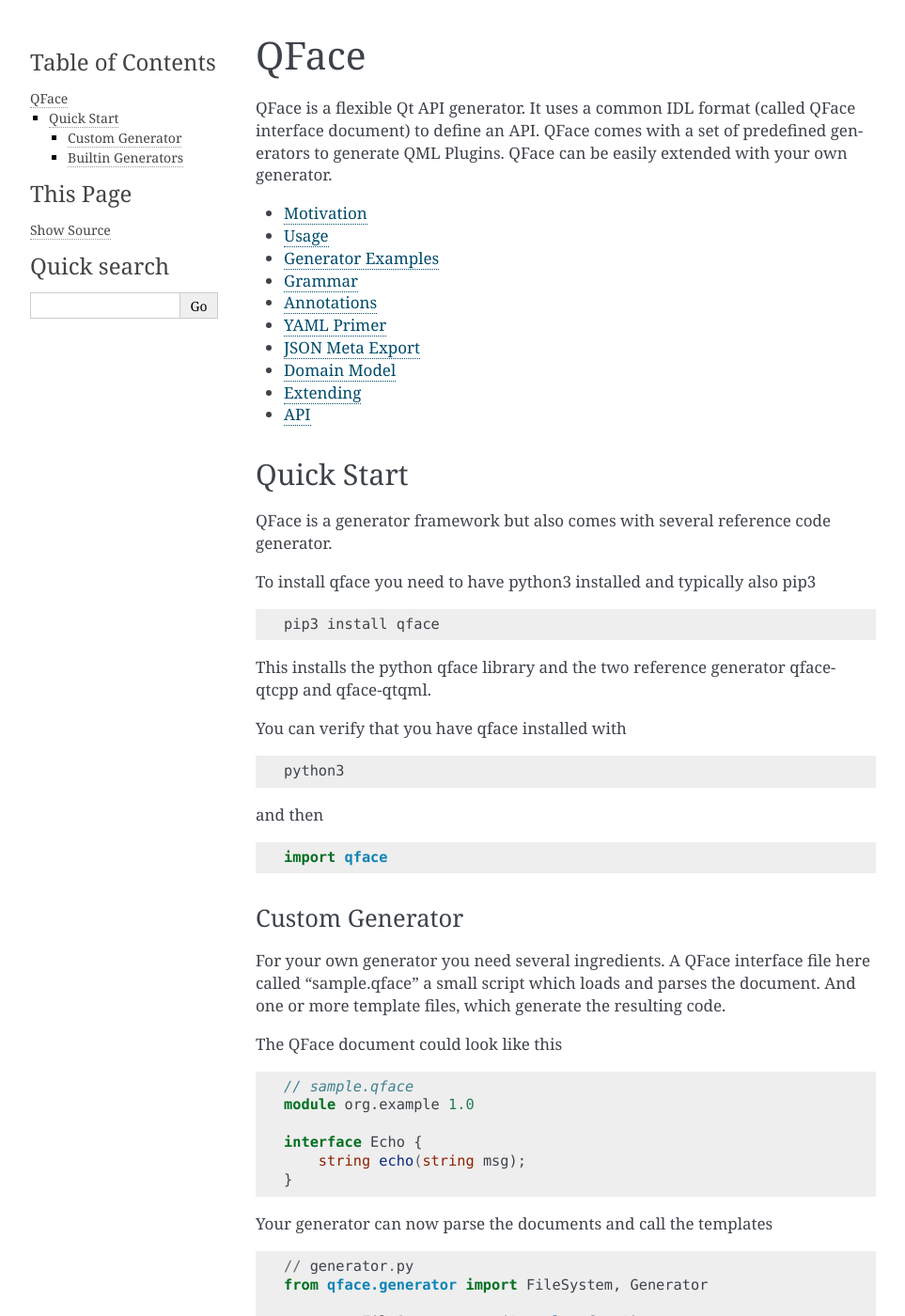
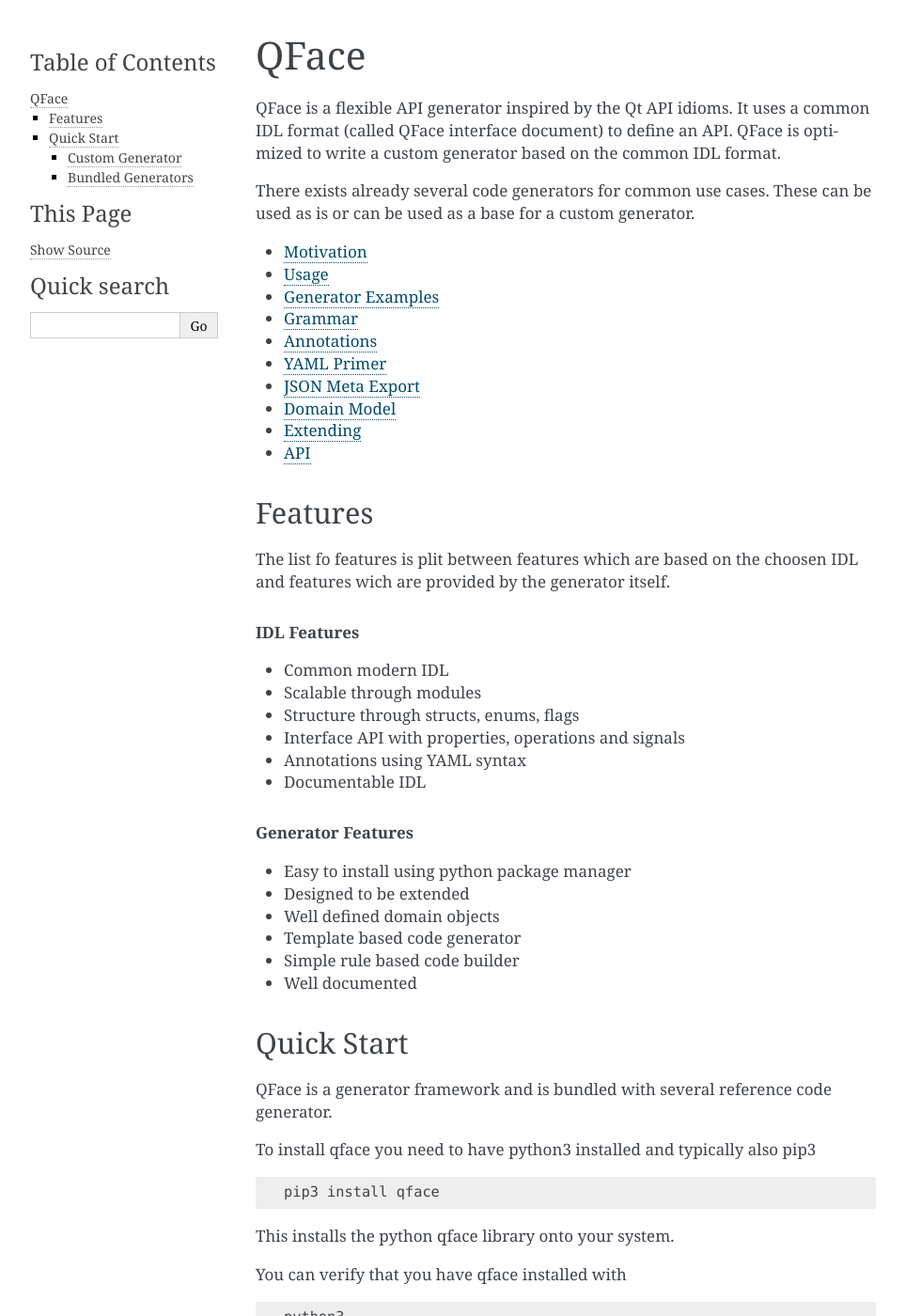
Before and after one commit to Pelagicore/qface, a Sphinx documentation site: the page built from docs/index.rst, in a window 1280 px wide and 1400 px high. Shown: the whole window at 94% size, without its empty margins (148-1111 px from the left). Built offline with Sphinx 7.4.7, drawn with Linux system fonts in a browser that asks for light colours; some of the changed text lies outside the part shown.

Commit message:
updated intro documentation

```diff
--- a/docs/index.rst
+++ b/docs/index.rst
@@ -2,7 +2,9 @@
 QFace
 =====
 
-QFace is a flexible Qt API generator. It uses a common IDL format (called QFace interface document) to define an API. QFace comes with a set of predefined generators to generate QML Plugins. QFace can be easily extended with your own generator.
+QFace is a flexible API generator inspired by the Qt API idioms. It uses a common IDL format (called QFace interface document) to define an API. QFace is optimized to write a custom generator based on the common IDL format.
+
+There exists already several code generators for common use cases. These can be used as is or can be used as a base for a custom generator.
 
 .. toctree::
    :maxdepth: 1
@@ -18,10 +20,34 @@
    extending
    api
 
+
+Features
+========
+
+The list fo features is plit between features which are based on the choosen IDL and features wich are provided by the generator itself.
+
+.. rubric:: IDL Features
+
+- Common modern IDL
+- Scalable through modules
+- Structure through structs, enums, flags
+- Interface API with properties, operations and signals
+- Annotations using YAML syntax
+- Documentable IDL
+
+.. rubric:: Generator Features
+
+- Easy to install using python package manager
+- Designed to be extended
+- Well defined domain objects
+- Template based code generator
+- Simple rule based code builder
+- Well documented
+
 Quick Start
 ===========
 
-QFace is a generator framework but also comes with several reference code generator.
+QFace is a generator framework and is bundled with several reference code generator.
 
 To install qface you need to have python3 installed and typically also pip3
 
@@ -29,7 +55,7 @@
 
     pip3 install qface
 
-This installs the python qface library and the two reference generator qface-qtcpp and qface-qtqml.
+This installs the python qface library onto your system.
 
 You can verify that you have qface installed with
 
@@ -98,22 +124,10 @@
 * :doc:`domain`
 * :doc:`api`
 
-Builtin Generators
+Bundled Generators
 ------------------
 
-The built-in generators qface-qtcpp and qface-qtqml will generator cpp / qml code from the interface files. The generated code is source code compatible and can be used with the same QML based user interface
-
-.. code-block:: bash
-
-    mkdir cpp-out
-    qface-qtcpp sample.qface cpp-out
-
-    mkdir qml-out
-    qface-qtqml sample.qface qml-out
-
-The generators can run with one or more input files or folders and generate code for one or more modules. In case of the qtcpp generator the code needs to be open with QtCreator and compiled and installed.
-
-For the QML code the code must just made available to the QML import path.
+QFace has some gnerators which are bundled with the QFace library. They live in their own reposiutories. These generators are documented in the repositories.
 
 .. rubric:: See Also
 
```
